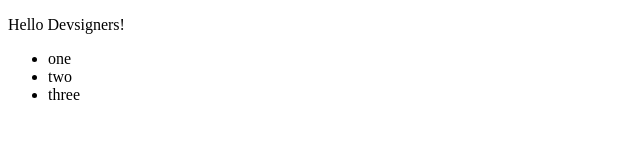
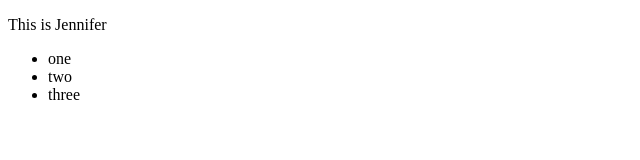
Before and after one commit to acl-devsign-winter-2018/template-project, a website built with webpack: page src/index.html in a window 1280 px wide. Shown: the full height of the page, 0-640 px from the left. Built offline with nearby package versions, Linux system fonts and the light colour scheme.

Commit message:
first commit

```diff
--- a/src/app.html
+++ b/src/app.html
@@ -1,4 +1,4 @@
-<p>Hello Devsigners!</p>
+<p>This is Jennifer</p>
 <ul>
   <li>one</li>
   <li>two</li>
```
